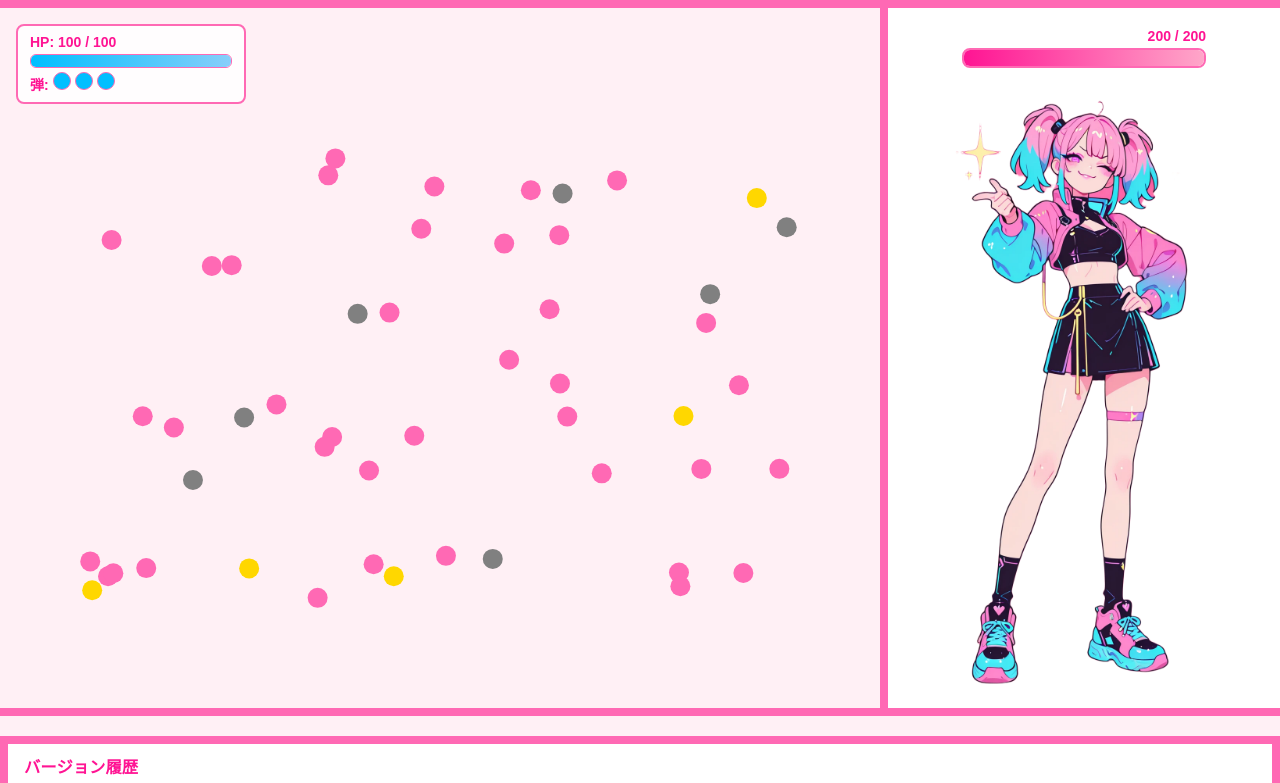
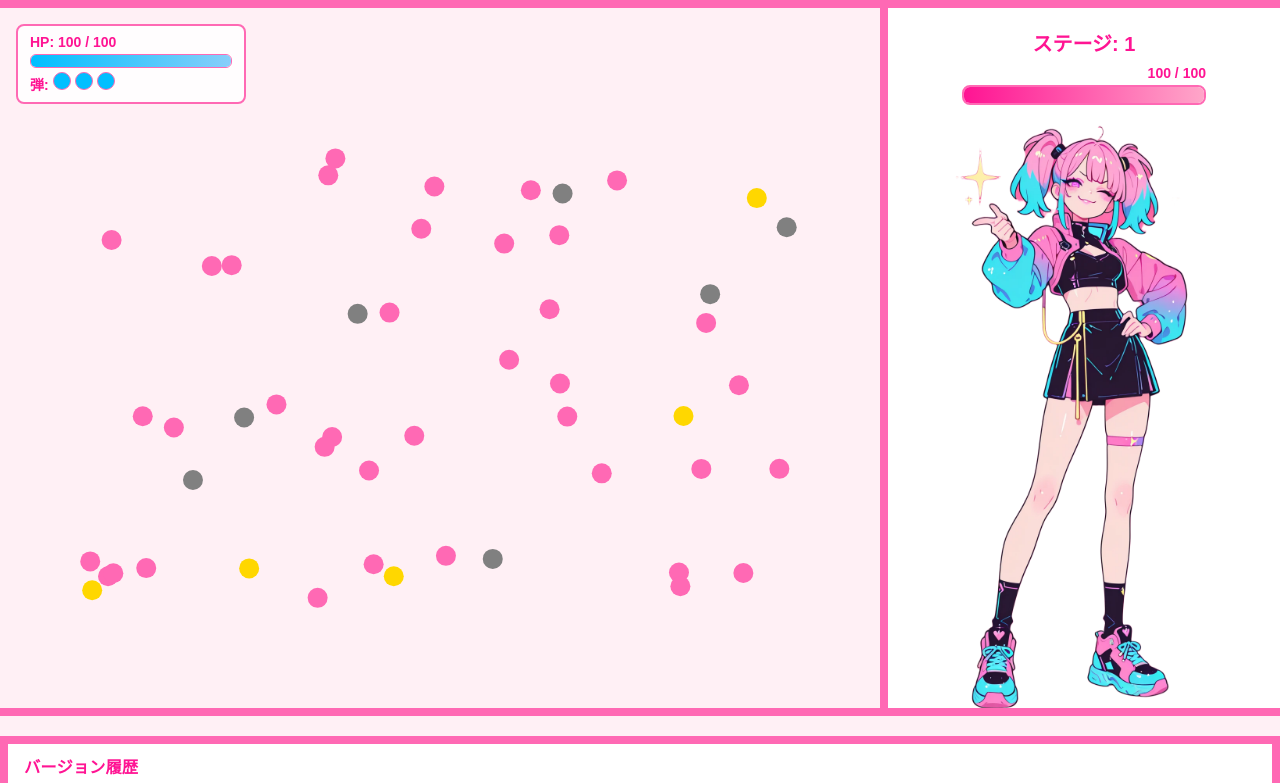
Before and after one commit to kawahara-dev/kawaii_peg, a plain HTML site: page index.html in a window 1280 px wide. Shown: the top 783 px of the page. Drawn offline with nearby package versions, Linux system fonts and the light colour scheme; animation ran at ten frames a second.

Commit message:
feat: show current stage

```diff
--- a/index.html
+++ b/index.html
@@ -81,6 +81,12 @@
       font-weight: bold;
       color: #ff1493;
       margin-top: 4px;
+    }
+    #stage-text {
+      font-size: 20px;
+      font-weight: bold;
+      color: #ff1493;
+      margin-bottom: 8px;
     }
     .ammo-ball {
       display: inline-block;
@@ -340,14 +346,15 @@
       <svg id="aim-svg" width="880" height="700" style="position:absolute;top:0;left:0;z-index:5;"></svg>
     </div>
     <div id="side-panel">
+      <div id="stage-text">ステージ: <span id="stage-value">1</span></div>
       <div class="hp-container">
-      <div class="hp-value" id="hp-display">200 / 200</div>
+        <div class="hp-value" id="hp-display">200 / 200</div>
         <div id="hp-bar">
-        <div id="hp-fill"></div>
-        <div id="hp-text">200</div>
+          <div id="hp-fill"></div>
+          <div id="hp-text">200</div>
+        </div>
       </div>
-    </div>
-    <img id="enemy-girl" src="enemy_normal.png" alt="敵の女の子">
+      <img id="enemy-girl" src="enemy_normal.png" alt="敵の女の子">
     </div>
     <div id="victory-overlay">
       <img id="victory-img" src="enemy_defete.png" alt="倒された女の子">
@@ -487,7 +494,7 @@
       let currentShotType = null;
       let playerHP = 100;
       let stage = 1;
-      let maxEnemyHP = 200;
+      let maxEnemyHP = 100;
       let enemyHP = maxEnemyHP;
       let pendingDamage = 0;
       let gameOver = false;
@@ -500,6 +507,7 @@
       const playerHpValue = document.getElementById("player-hp-value");
       const playerHpFill = document.getElementById("player-hp-fill");
       const ammoValue = document.getElementById("ammo-value");
+      const stageValue = document.getElementById("stage-value");
       const enemyGirl = document.getElementById("enemy-girl");
       const victoryOverlay = document.getElementById("victory-overlay");
       const victoryImg = document.getElementById("victory-img");
@@ -524,7 +532,7 @@
       function startStage() {
         enemyGirl.src = "enemy_normal.png";
         generatePegs(50 + (stage - 1) * 10);
-        maxEnemyHP = 200 + (stage - 1) * 50;
+        maxEnemyHP = 100 + (stage - 1) * 100;
         enemyHP = maxEnemyHP;
         pendingDamage = 0;
         currentBalls = [];
@@ -532,6 +540,7 @@
         ammo = Array(maxAmmo).fill("normal");
         updateHPBar();
         updateAmmo();
+        stageValue.textContent = stage;
       }
 
       function updateHPBar() {
```
